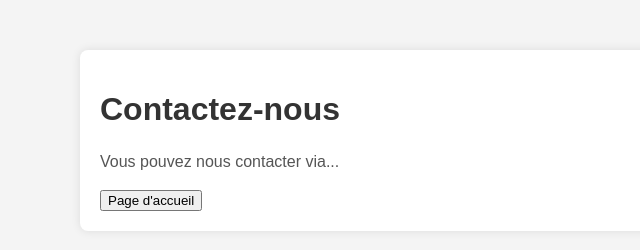
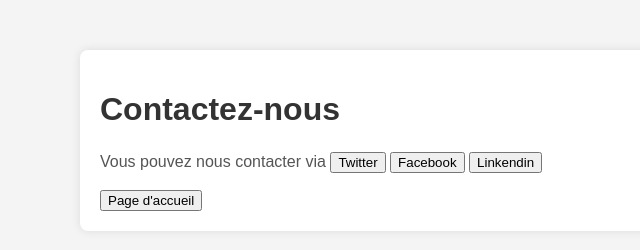
Before and after one commit to Markythos/SITE2, a plain HTML site: page contact.html in a window 1280 px wide. Shown: the whole page, without its empty margins (140-780 px from the left). Drawn offline with Linux system fonts and the light colour scheme; files that its build step writes are made by us from their sources.

Commit message:
Update contact.html

```diff
--- a/contact.html
+++ b/contact.html
@@ -5,13 +5,17 @@
     <meta http-equiv="X-UA-Compatible" content="IE=edge">
     <meta name="viewport" content="width=device-width, initial-scale=1.0">
     <title>Contact</title>
-    <link rel="stylesheet" href="styles.css">
+    <link rel="stylesheet" href="../CSS/styles.css">
 </head>
 <body>
     <div class="container">
         <h1>Contactez-nous</h1>
-        <p>Vous pouvez nous contacter via...</p>
-        <button onclick="window.open('index.html', '_blank')">Page d'accueil</button>
+        <p>Vous pouvez nous contacter via
+        <button id="twitter" onclick="window.open('https://twitter.com/', '_blank')">Twitter</button>
+        <button id="facebook" onclick="window.open('http://facebook.com/', '_blank')">Facebook</button>
+        <button id="linkedin" onclick="window.open('http://linkedin.com/', '_blank')">Linkendin</button>
+        </p>
+        <button onclick="window.location.href='index.html'">Page d'accueil</button>
     </div>
 </body>
 </html>
```
